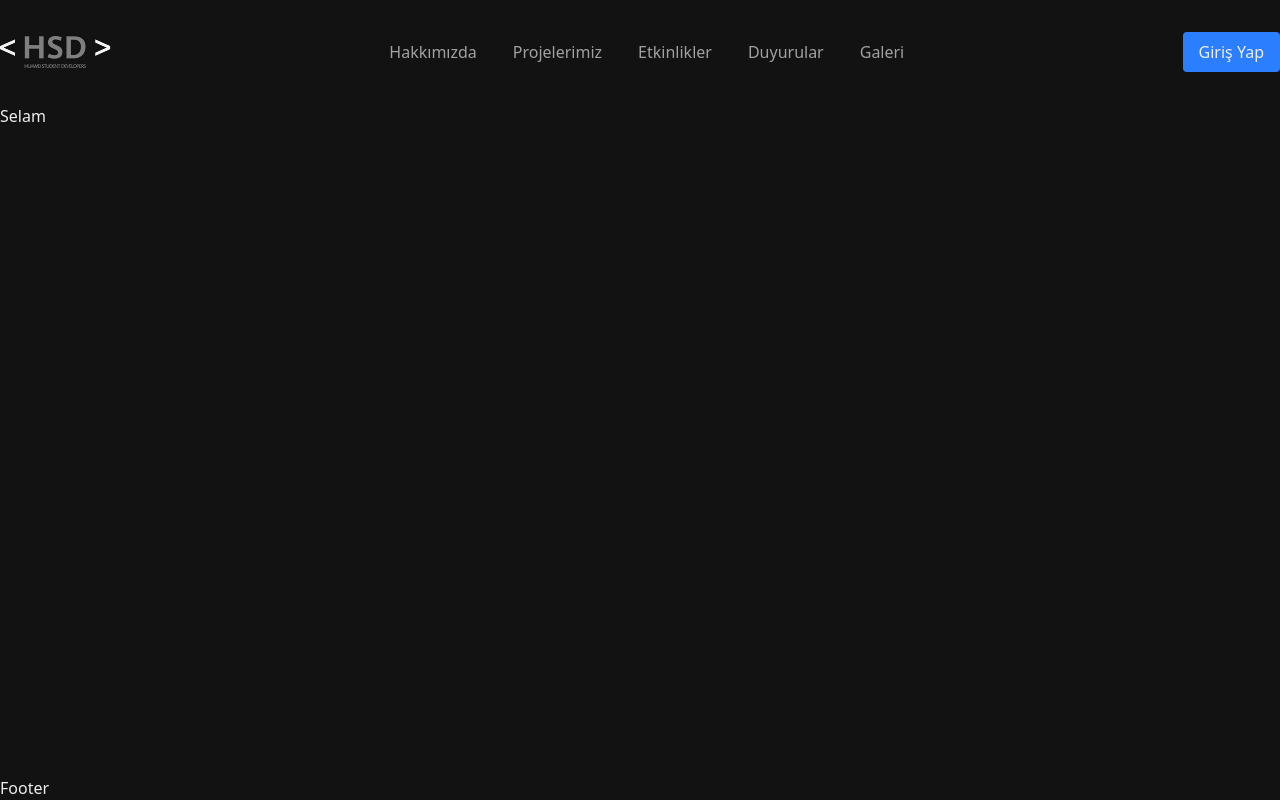
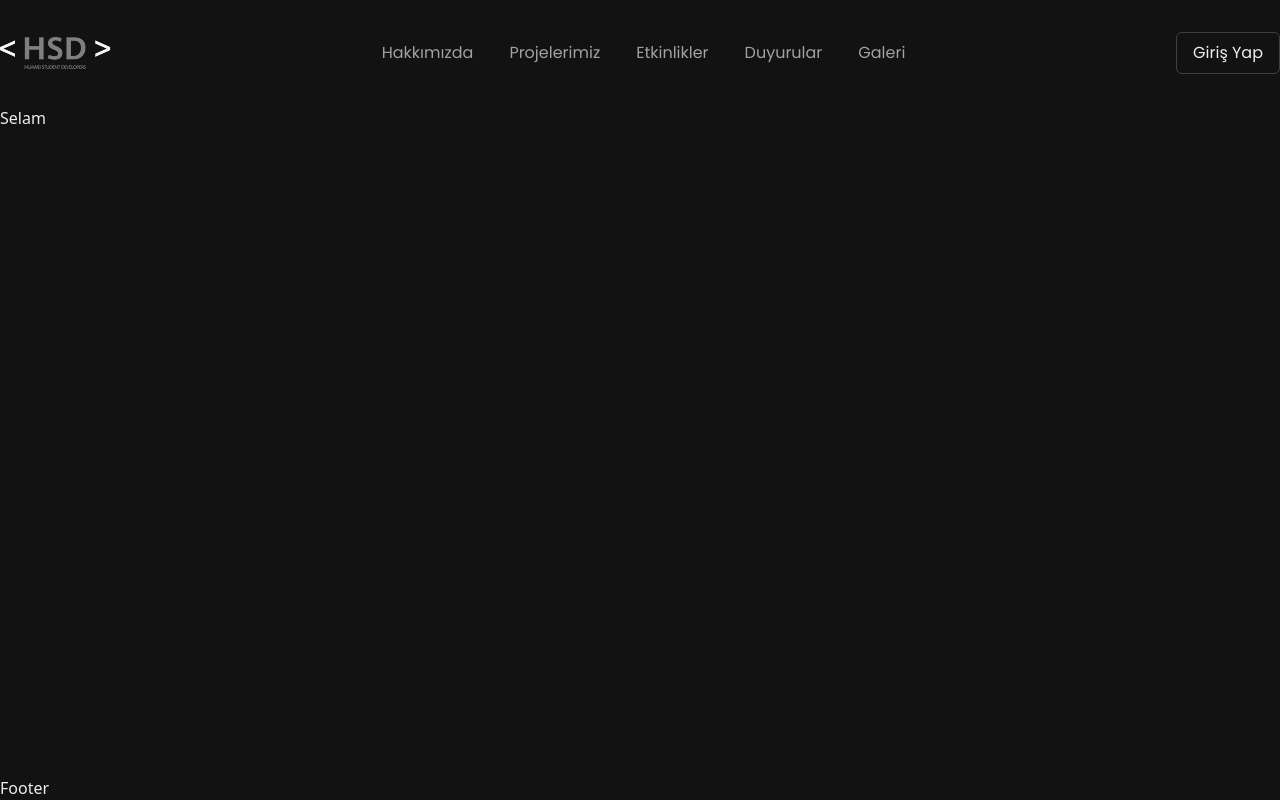
Before and after one commit to HSD-OSTIMTECH/HSD-Landing, a Next.js app: page / in a window 1280 px wide. Built offline with nearby package versions, Linux system fonts and the light colour scheme.

Commit message:
feat: done ui button component

```diff
--- a/components/layout/navbar.tsx
+++ b/components/layout/navbar.tsx
@@ -1,4 +1,5 @@
 import React from "react";
+import Button from "../ui/button";
 
 interface NavbarProps {
   isLogin: boolean;
@@ -9,7 +10,7 @@ const Navbar = ({ isLogin }: NavbarProps) => {
     "text-neutral-400 hover:text-white hover:bg-primary/30 hover:shadow-secondary hover:shadow-xs hover:-translate-y-1 transition-all duration-300 px-3 py-1 rounded-md";
 
   return (
-    <nav className="max-w-7xl container translate mx-auto py-8 flex items-center justify-between">
+    <nav className="max-w-7xl container translate mx-auto py-8 flex items-center justify-between font-poppins">
       <a href="/">
         <img src="/images/logo.png" alt="logo for navbar" />
       </a>
@@ -36,11 +37,9 @@ const Navbar = ({ isLogin }: NavbarProps) => {
         <a href="/profile" className={linkStyle}>
           Profil
         </a>
-        ) : (
-            <button className="bg-blue-500 text-white px-4 py-2 rounded hover:bg-blue-600">
-                Giriş Yap
-            </button>
-    )}
+      ) : (
+        <Button variant="outline">Giriş Yap</Button>
+      )}
     </nav>
   );
 };
--- /dev/null
+++ b/components/ui/button.tsx
@@ -0,0 +1,57 @@
+import React from 'react';
+import Link from 'next/link';
+
+type ButtonProps = {
+  children: React.ReactNode;
+  variant?: 'primary' | 'outline';
+  as?: 'button' | 'link';
+  href?: string;
+  className?: string;
+  type?: 'button' | 'submit' | 'reset';
+  onClick?: React.MouseEventHandler<HTMLButtonElement>;
+  disabled?: boolean;
+};
+
+const baseClasses =
+  'rounded-md px-4 py-2 text-base flex items-center justify-center transition-colors duration-200 cursor-pointer';
+
+const variantClasses = {
+  primary:
+    'bg-primary text-white border-none hover:bg-primary/80 focus:ring-2 focus:ring-primary',
+  outline:
+    'bg-transparent text-white border border-neutral-700 hover:border-primary hover:bg-primary/20 focus:ring-2 focus:ring-primary',
+};
+
+export default function Button({
+  children,
+  variant = 'primary',
+  as = 'button',
+  href,
+  className = '',
+  type = 'button',
+  onClick,
+  disabled = false,
+}: ButtonProps) {
+  const classes = `${baseClasses} ${variantClasses[variant]} ${className}`;
+
+  if (as === 'link' && href) {
+    return (
+      <Link href={href} legacyBehavior>
+        <a className={classes} aria-disabled={disabled} tabIndex={disabled ? -1 : 0}>
+          {children}
+        </a>
+      </Link>
+    );
+  }
+
+  return (
+    <button
+      type={type}
+      className={classes}
+      onClick={onClick}
+      disabled={disabled}
+    >
+      {children}
+    </button>
+  );
+}
```
